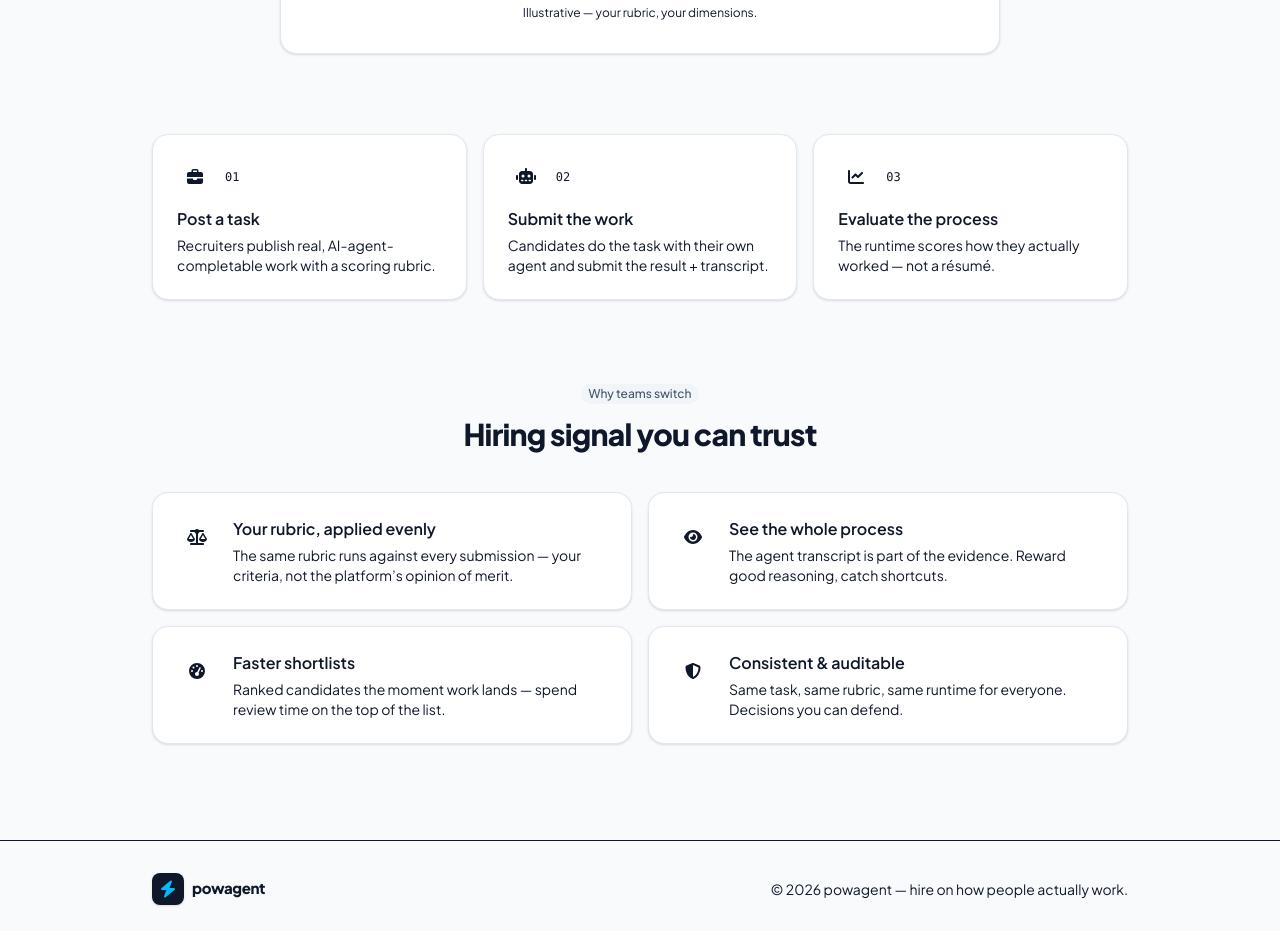
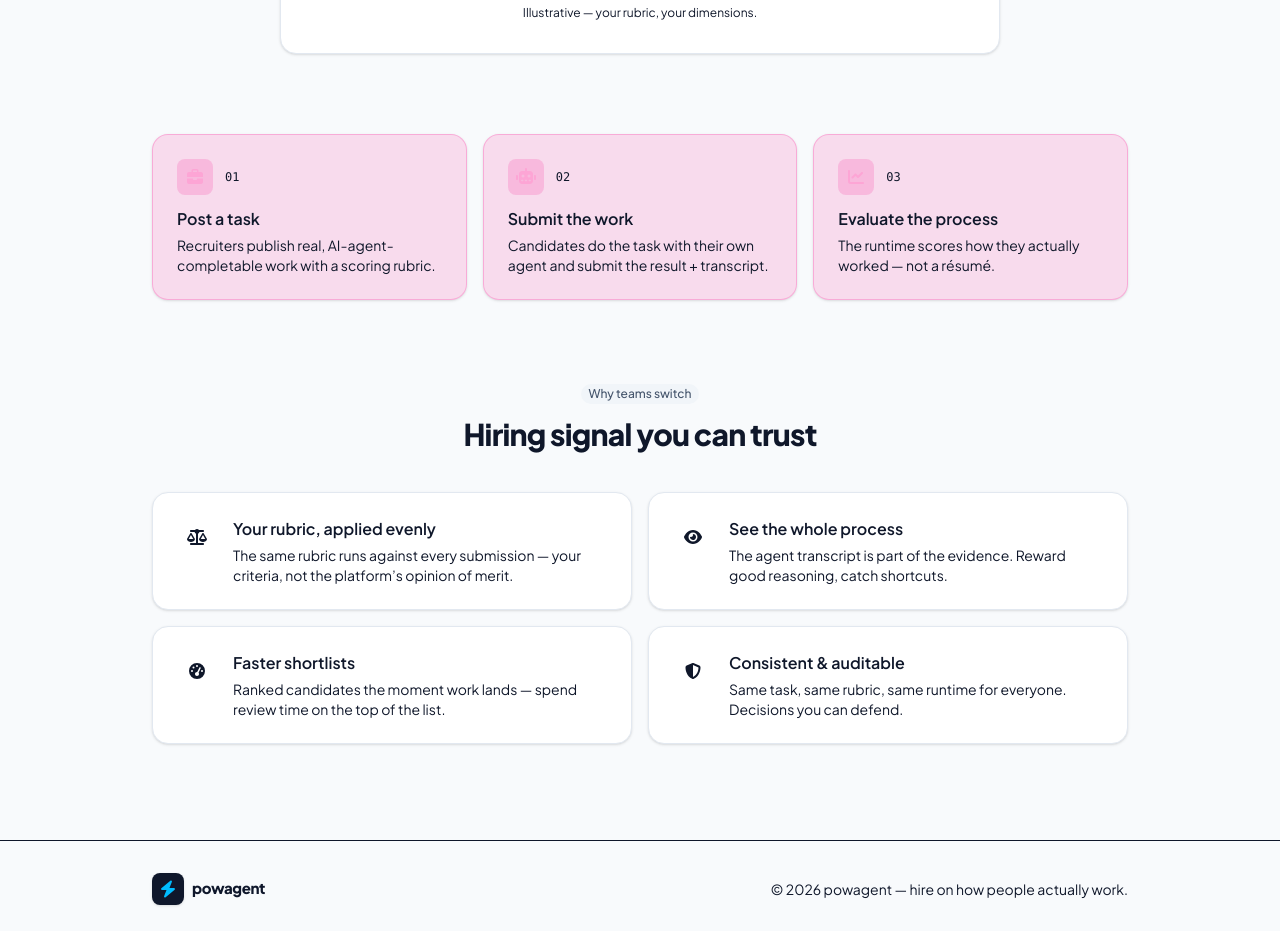
Before and after one commit to TarrsTest/powagent, a Next.js app: page / in a window 1280 px wide. Shown: the part 840-1771 px from the top of the page. Built offline with nearby package versions, Linux system fonts and the light colour scheme; no server answers.

Commit message:
style: give the three landing-page step cards a pink theme

```diff
--- a/app/page.tsx
+++ b/app/page.tsx
@@ -102,9 +102,9 @@ export default async function Home() {
       <section className="max-w-5xl mx-auto px-6 pb-20">
         <div className="grid gap-4 sm:grid-cols-3">
           {steps.map((s, i) => (
-            <div key={s.title} className="card p-6">
+            <div key={s.title} className="card p-6 bg-pink-500/15 border-pink-400/40">
               <div className="flex items-center gap-3 mb-3">
-                <span className="inline-flex items-center justify-center w-9 h-9 rounded-lg bg-accent-soft text-accent">
+                <span className="inline-flex items-center justify-center w-9 h-9 rounded-lg bg-pink-500/20 text-pink-300">
                   <FontAwesomeIcon icon={s.icon} className="w-4 h-4" />
                 </span>
                 <span className="text-xs font-mono text-subtle">0{i + 1}</span>
```
